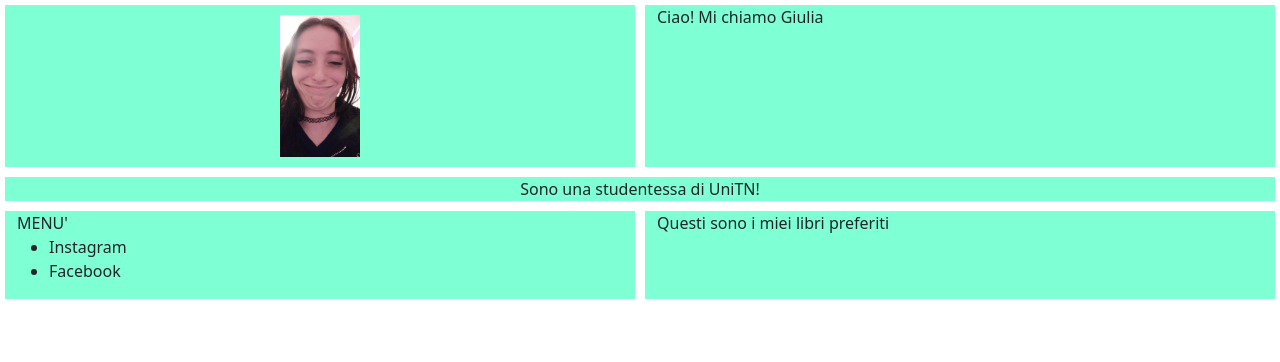
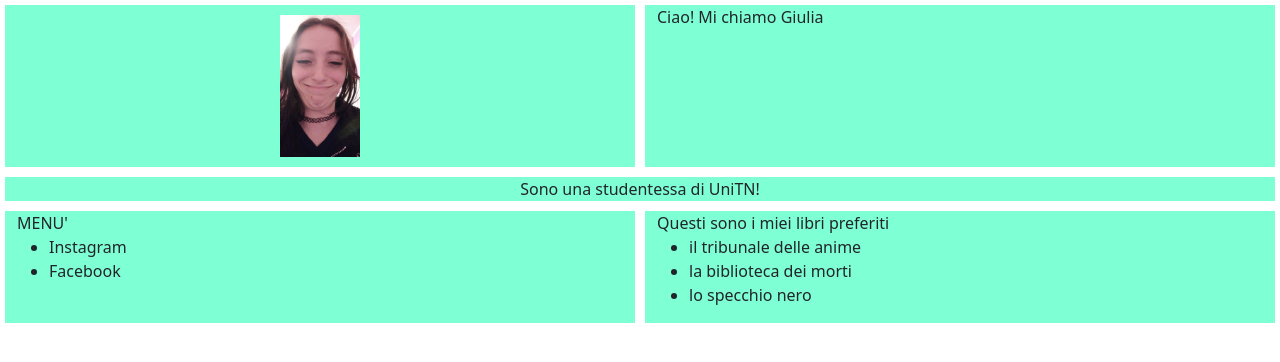
Before and after one commit to sparap3ngu/esercizio_1a, a plain HTML site: page index.html in a window 1280 px wide. Drawn offline with nearby package versions, Linux system fonts and the light colour scheme.

Commit message:
elenco puntato dei libri

```diff
--- a/index.html
+++ b/index.html
@@ -33,6 +33,11 @@
             </div>
             <div class="col">
                 Questi sono i miei libri preferiti
+                <ul>
+                    <li>il tribunale delle anime</li>
+                    <li>la biblioteca dei morti</li>
+                    <li>lo specchio nero</li>
+                </ul>
             </div>
         </div>
     </div>
```
